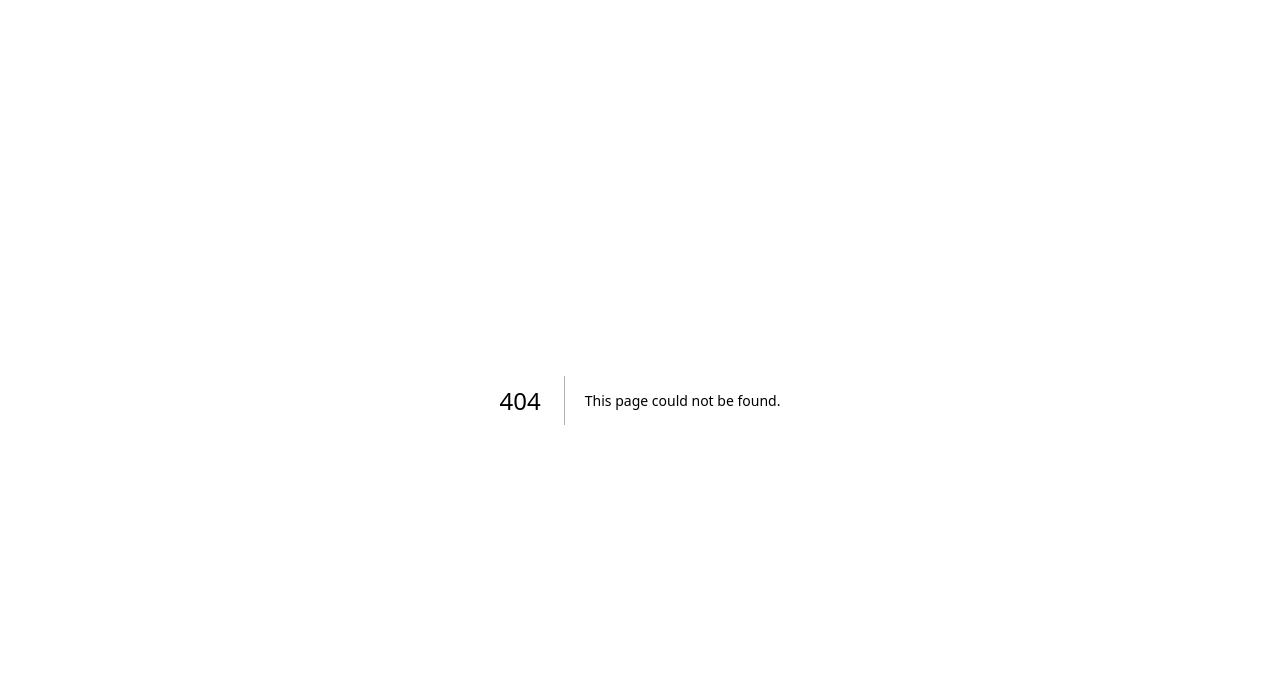
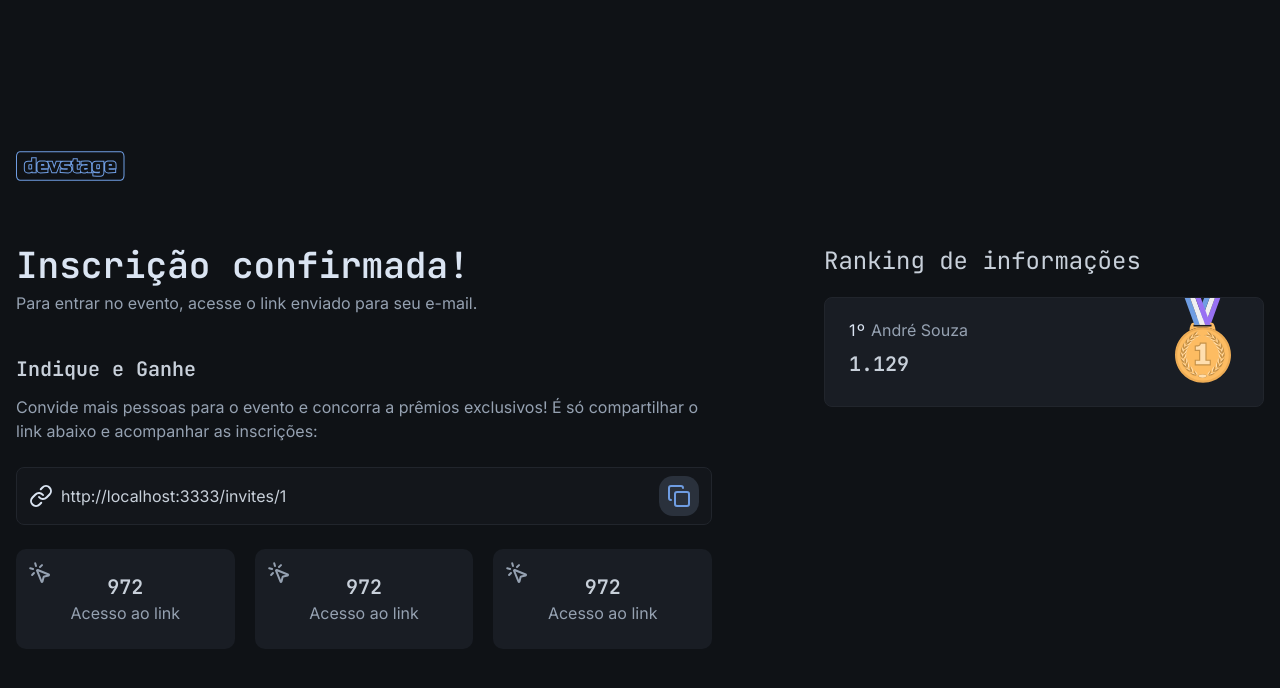
Before and after one commit to EdsonJGaspar/Convida-e-vencer, a Next.js app: page /invite/1 in a window 1280 px wide. Before the commit this address had no page. Shown: the top 688 px of the page. Built offline with nearby package versions, Linux system fonts and the light colour scheme.

Commit message:
feat and chore: alguns ajustes e configuracao do Orval

```diff
--- a/app/invite/page.tsx
+++ b/app/invite/[subscribId]/page.tsx
@@ -1,18 +1,23 @@
 import { AboutCard } from "@/components/web/about-card";
 import Image from "next/image";
-import logo from "../assets/Logo.svg";
+import logo from "../../assets/Logo.svg";
 
 import { RankingCard } from "@/components/web/ranking-card";
-
-export default function InvitePage() {
+interface InvitePageProps {
+  params: Promise<{
+    subscribId: string;
+  }>;
+}
+export default async function InvitePage({ params }: InvitePageProps) {
+  const { subscribId } = await params;
   return (
     <main className="flex flex-col justify-center items-center min-h-dvh py-3 px-4">
-      <div className="space-y-16 ">
+      <div className="space-y-16">
         <h1>
           <Image src={logo} alt="Imagem do logo" />
         </h1>
         <section className="flex flex-col gap-10 md:flex-row md:gap-28  ">
-          <AboutCard />
+          <AboutCard subscribId={subscribId} />
           <RankingCard />
         </section>
       </div>
--- a/components/web/about-card.tsx
+++ b/components/web/about-card.tsx
@@ -1,9 +1,19 @@
+"use client";
+
 import { Copy, Link, MousePointerClick } from "lucide-react";
 import { InputField, InputIcon, InputRoot } from "./input";
 import { ButtomForm } from "./button";
 import { CardStatistic } from "./card-statistic";
+interface AboutCardProps {
+  subscribId: string;
+}
+export function AboutCard({ subscribId }: AboutCardProps) {
+  const api = `http://localhost:3333/invites/${subscribId}`;
 
-export function AboutCard() {
+  const copyLink = () => {
+    navigator.clipboard.writeText(api);
+  };
+
   return (
     <aside className="space-y-10">
       <div className="space-y-1.5">
@@ -26,8 +36,8 @@ export function AboutCard() {
           <InputIcon>
             <Link />
           </InputIcon>
-          <InputField placeholder="http://localhost/3000/invite/12" />
-          <ButtomForm className="w-fit p-2">
+          <InputField readOnly defaultValue={api} />
+          <ButtomForm className="w-fit p-2" onClick={copyLink}>
             <Copy />
           </ButtomForm>
         </InputRoot>
--- a/components/web/input.tsx
+++ b/components/web/input.tsx
@@ -43,7 +43,7 @@ export function InputField({
     <input
       type="text"
       placeholder={placeholder}
-      className=" outline-0 placeholder-ft-gray-400 w-full "
+      className=" outline-0 placeholder-ft-gray-400 w-full text-ft-gray-200 "
       {...props}
     />
   );
--- /dev/null
+++ b/orval.config.ts
@@ -0,0 +1,20 @@
+import { defineConfig } from "orval";
+
+export default defineConfig({
+  api: {
+    input: "http://localhost:3333/docs/json",
+    output: {
+      target: "./app/src/http/api.ts",
+      client: "fetch",
+      httpClient: "fetch",
+      clean: true,
+      baseUrl: "http://localhost:3333",
+
+      override: {
+        fetch: {
+          includeHttpResponseReturnType: false,
+        },
+      },
+    },
+  },
+});
--- a/package.json
+++ b/package.json
@@ -27,6 +27,7 @@
     "@types/react-dom": "^19",
     "eslint": "^9",
     "eslint-config-next": "16.2.10",
+    "orval": "^7.13.2",
     "tailwindcss": "^4",
     "typescript": "^5"
   }
```
Also changed, not shown: 1 other file (tests, documents, lock files or other folders).
